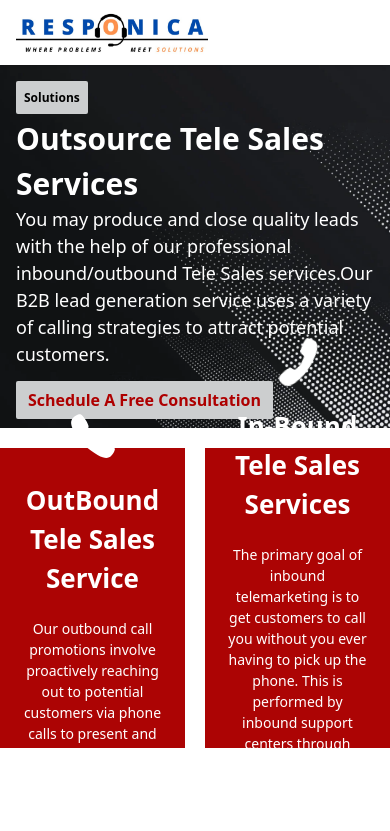
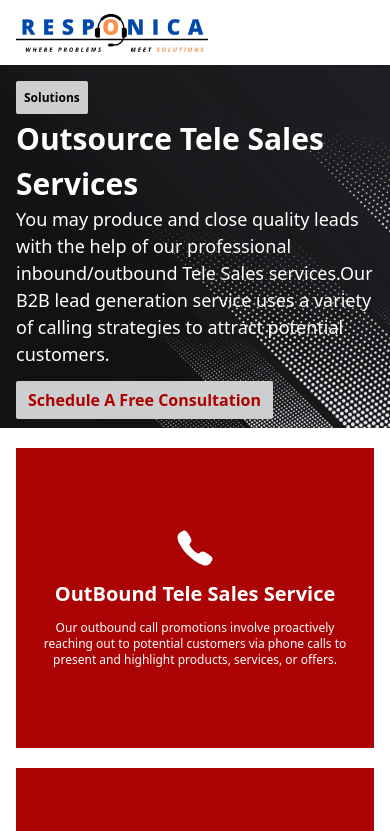
Before and after one commit to Muazzia/Responicaa, a React (Vite) app: page /bpo/sales in a window 390 px wide. Shown: the top 831 px of the page. Built offline with nearby package versions, Linux system fonts and the light colour scheme.

Commit message:
made responsive

```diff
--- a/src/components/HeroSectionWithCTA.tsx
+++ b/src/components/HeroSectionWithCTA.tsx
@@ -20,7 +20,7 @@ const HeroSectionWithCTA = ({
         backgroundImage: "url('/images/digitalSolutions/blackBackground.webp')",
       }}
     >
-      <div className="px-4 lg:px-none lg:max-w-7xl mx-auto flex bg-transparent text-white lg:py-[60px]">
+      <div className="px-4 md:px-8 xl:px-0  max-w-7xl mx-auto flex bg-transparent text-white lg:py-[60px]">
         <div className="mt-[40px] space-y-[20px] max-w-[768px]">
           <a
             href={primaryButtonUrl}
--- a/src/components/ImageWithServiceDetails.tsx
+++ b/src/components/ImageWithServiceDetails.tsx
@@ -23,7 +23,7 @@ const ImageWithServiceDetails = ({
   imageClass = "",
 }: Props) => {
   return (
-    <div className="px-4 lg:px-0 lg:max-w-7xl my-[70px] mx-auto flex flex-col-reverse lg:flex-row items-center gap-[20px] lg:gap-[50px]">
+    <div className="px-4 md:px-8 xl:px-0 max-w-7xl my-[70px] mx-auto flex flex-col-reverse lg:flex-row items-center gap-[20px] lg:gap-[50px]">
       <div className="flex-[0.59]">
         <p className="text-[20px] lg:text-[30px] font-semibold">{label}</p>
         <p className="mt-2 lg:mt-0 text-[15px] lg:text-[16px]">{description}</p>
--- a/src/pages/bpo/sales/index.tsx
+++ b/src/pages/bpo/sales/index.tsx
@@ -1,6 +1,9 @@
 import HeroSectionWithCTA from "../../../components/HeroSectionWithCTA";
 import ImageWithServiceDetails from "../../../components/ImageWithServiceDetails";
 import { IoCall } from "react-icons/io5";
+import TestimonialsSection from "../../../components/TestimonialsSection";
+import { RecognizedByBest } from "../../landingPage/components/RecognizedByBest";
+import ContactUs from "../../../components/ContactUs";
 
 const Sales = () => {
   const outBoundParaData = [
@@ -126,53 +129,22 @@ const Sales = () => {
     },
   ];
   return (
-    <div>
-      {/* <div className="bg-black">
-        <div className=" max-w-7xl mx-auto flex  bg-black text-white py-[40px]">
-          <div className="space-y-[20px] max-w-[768px]">
-            <span className="bg-[#CCCECF] text-black rounded-xs px-2 py-2  text-xs font-semibold ">
-              Digital Solution
-            </span>
-            <div>
-              <p className="text-[60px] font-semibold">
-                Web Development Service
-              </p>
-              <p className="font-normal text-[20px]">
-                Welcome to Nexcel Solutions, your trusted partner in shaping
-                digital dreams into reality. As a leading web development
-                services company, we specialize in transforming innovative ideas
-                and business goals into powerful, user-friendly websites and web
-                applications. Our dedicated team of skilled developers,
-                designers, and strategists collaborates seamlessly to deliver
-                tailor-made solutions that not only meet but exceed your
-                expectations.
-              </p>
-            </div>
-
-            <div>
-              <span className="rounded-xs text-primary bg-white px-3 py-2 font-semibold">
-                Schedule A Free Consultation
-              </span>
-            </div>
-          </div>
-        </div>
-      </div> */}
-
+    <div className="">
       <HeroSectionWithCTA
         primaryButtonLabel="Solutions"
         primaryButtonUrl="/digitalSolutions"
         heading="Outsource Tele Sales Services"
         description="You may produce and close quality leads with the help of our professional inbound/outbound Tele Sales services.Our B2B lead generation service uses a variety of calling strategies to attract potential customers."
-        secondaryButtonLabel="Schedule A Free Consultation  "
+        secondaryButtonLabel="Schedule A Free Consultation"
         secondaryButtonUrl="contact"
       />
 
-      <div className="max-w-7xl flex gap-[20px] mx-auto py-[20px] space-y-[30px]">
+      <div className="px-4 md:px-8 xl:px-0 max-w-7xl mx-auto py-5 md:py-10 space-y-5 md:space-y-0 md:flex md:gap-5 lg:gap-10">
         <RotatingCard
           label="OutBound Tele Sales Service"
           description="Our outbound call promotions involve proactively reaching out to potential customers via phone calls to present and highlight products, services, or offers."
           invertedCardLabel="How It Works"
-          invertedCardDescription="Outbound tele sales service comprises strategic product sales to inform and draw in additional clients about an already-existing service or a newly-launched product. This includes making cold calls to clients who aren’t very interested in a product."
+          invertedCardDescription="Outbound tele sales service comprises strategic product sales to inform and draw in additional clients about an already-existing service or a newly-launched product. This includes making cold calls to clients who aren't very interested in a product."
           invertedCardButtonLabel="Click Here"
           invertedCardButtonUrl="asdf"
         />
@@ -180,7 +152,7 @@ const Sales = () => {
           label="In-Bound Tele Sales Services"
           description="The primary goal of inbound telemarketing is to get customers to call you without you ever having to pick up the phone. This is performed by inbound support centers through advertising on many platforms, such as your company website, social media, email, etc."
           invertedCardLabel="How It Works"
-          invertedCardDescription="Outbound tele sales service comprises strategic product sales to inform and draw in additional clients about an already-existing service or a newly-launched product. This includes making cold calls to clients who aren’t very interested in a product."
+          invertedCardDescription="Outbound tele sales service comprises strategic product sales to inform and draw in additional clients about an already-existing service or a newly-launched product. This includes making cold calls to clients who aren't very interested in a product."
           invertedCardButtonLabel="Click Here"
           invertedCardButtonUrl="asdf"
           logoInverted={true}
@@ -192,45 +164,53 @@ const Sales = () => {
         label="Why Choose Our Tele Sales Services"
         description="We provide you with insightful information about the needs, level of happiness, and unfulfilled wants of your clients when you hire us for tele sales services. Our strategic solutions are designed to improve customer connections while addressing your customers problems."
         data={whyChooseOurServiceData}
-        imageClass="h-[680px]"
+        imageClass="h-[400px] sm:h-[500px] md:h-[600px] lg:h-[680px]"
       />
 
-      <div className="max-w-7xl mx-auto">
+      <div className="px-4 md:px-8 xl:px-0 max-w-7xl mx-auto mt-10 md:mt-20">
         <div className="w-full text-center">
-          <p className="text-[48px] font-semibold">
+          <p className="text-3xl sm:text-4xl lg:text-[48px] font-semibold">
             Outbound-Tele Sales Services
           </p>
         </div>
-        <div className="space-y-[20px] mt-[20px]">
-          {outBoundParaData.map((item) => {
-            return (
+        <div className="space-y-5 md:space-y-8 mt-5 md:mt-10">
+          {outBoundParaData.map((item) => (
             <RenderParaWithHeading
               key={item.id}
               description={item.description}
               heading={item.heading}
             />
-            );
-          })}
+          ))}
         </div>
       </div>
 
-      <div className="max-w-7xl mx-auto my-[30px]">
+      <div className="px-4 md:px-8 xl:px-0 max-w-7xl mx-auto my-10 md:my-20">
         <div className="w-full text-center">
-          <p className="text-[48px] font-semibold">
+          <p className="text-3xl sm:text-4xl lg:text-[48px] font-semibold">
             Inbound-Tele Sales Service
           </p>
         </div>
-        <div className="space-y-[20px] mt-[20px]">
-          {inBoundParaData.map((item) => {
-            return (
+        <div className="space-y-5 md:space-y-8 mt-5 md:mt-10">
+          {inBoundParaData.map((item) => (
             <RenderParaWithHeading
               key={item.id}
               description={item.description}
               heading={item.heading}
             />
-            );
-          })}
+          ))}
         </div>
+      </div>
+
+      <div className="px-4 md:px-8  xl:px-0 max-w-7xl mx-auto">
+        <TestimonialsSection />
+      </div>
+
+      <div className="px-4 md:px-8  xl:px-0  max-w-7xl mx-auto mb-10">
+        <RecognizedByBest />
+      </div>
+
+      <div>
+        <ContactUs />
       </div>
     </div>
   );
@@ -244,9 +224,11 @@ const RenderParaWithHeading = ({
   description: string;
 }) => {
   return (
-    <div>
-      <p className="font-semibold text-[30px]">{heading}</p>
-      <p className="text-[16px] text-black/60">{description}</p>
+    <div className="px-2 sm:px-0">
+      <p className="font-semibold text-xl sm:text-2xl lg:text-[30px]">
+        {heading}
+      </p>
+      <p className="text-sm sm:text-base text-black/60 mt-2">{description}</p>
     </div>
   );
 };
@@ -271,32 +253,42 @@ const RotatingCard = ({
   invertedCardLabel,
 }: RotatingCardProps) => {
   return (
-    <div className="w-full h-[300px] perspective group">
-      {/* Added 'group' class */}
-      {/* This div will handle the hover and rotation */}
+    <div className="w-full h-[300px] md:h-[350px] perspective group">
       <div className="relative w-full h-full transition-transform duration-700 transform-style-preserve-3d group-hover:rotate-x-180">
         {/* Front Side */}
-        <div className="absolute w-full h-full bg-[#AC0404] text-white flex flex-col items-center justify-center px-5 text-center gap-5 backface-hidden">
+        <div className="absolute w-full h-full bg-[#AC0404] text-white flex flex-col items-center justify-center px-5 text-center gap-3 sm:gap-5 backface-hidden">
           <span
             className={`transform transition-transform duration-700 ${
               logoInverted ? "rotate-260" : ""
             }`}
           >
-            <IoCall color={"white"} size={50} />
+            <IoCall
+              color={"white"}
+              size={40}
+              className="sm:w-[50px] sm:h-[50px]"
+            />
           </span>
-          <p className="text-[26px] font-semibold">{label}</p>
-          <span className="text-[14px]">{description}</span>
+          <p className="text-xl sm:text-2xl lg:text-[26px] font-semibold">
+            {label}
+          </p>
+          <span className="text-xs sm:text-sm md:text-[14px]">
+            {description}
+          </span>
         </div>
 
         {/* Back Side */}
-        <div className="absolute w-full h-full bg-gradient-to-b from-[#f7f3f3] to-[#6d0c0c] text-black flex flex-col items-center justify-center px-5 text-center gap-5 backface-hidden transform rotate-x-180">
-          <p className="text-[20px] font-semibold">{invertedCardLabel}</p>
-          <span className="text-[14px]">{invertedCardDescription}</span>
+        <div className="absolute w-full h-full bg-gradient-to-b from-[#f7f3f3] to-[#6d0c0c] text-black flex flex-col items-center justify-center px-5 text-center gap-3 sm:gap-5 backface-hidden transform rotate-x-180">
+          <p className="text-lg sm:text-xl font-semibold">
+            {invertedCardLabel}
+          </p>
+          <span className="text-xs sm:text-sm md:text-[14px]">
+            {invertedCardDescription}
+          </span>
           <button
             onClick={() => {
               console.log(invertedCardButtonUrl);
             }}
-            className="mt-2 px-4 py-2 bg-[#AC0404] text-white rounded"
+            className="mt-2 px-3 py-1 sm:px-4 sm:py-2 bg-[#AC0404] text-white rounded text-sm sm:text-base"
           >
             {invertedCardButtonLabel}
           </button>
```
Lines whose indentation alone changed are shown as unchanged.
